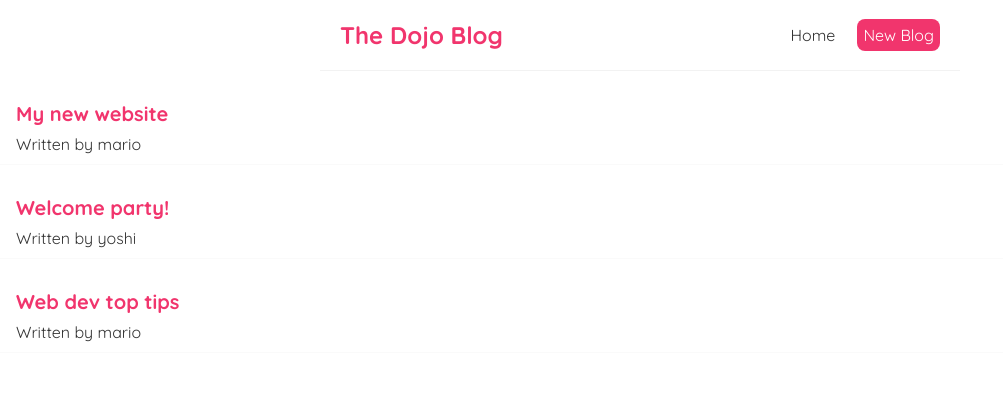
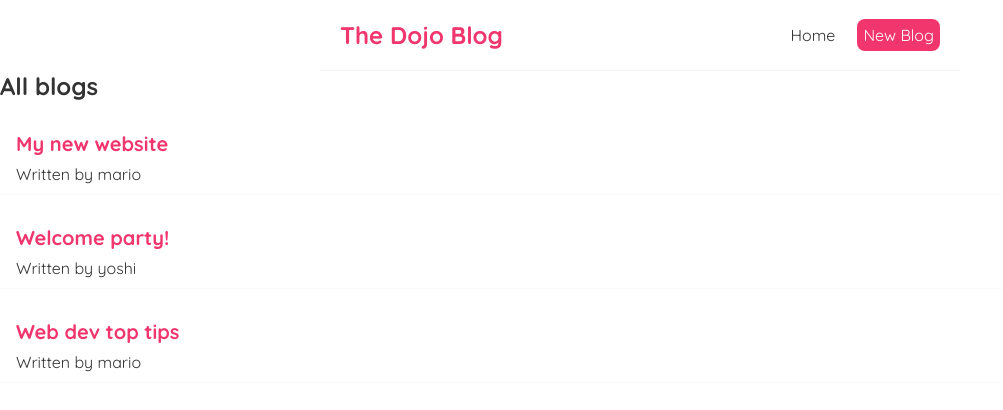
Before and after one commit to Cleomir/learning-react-hooks, a React (Create React App) app: page / in a window 1280 px wide. Shown: the top 410 px of the page, without its empty margins (0-1003 px from the left). Built offline with nearby package versions, Linux system fonts and the light colour scheme.

Commit message:
Refactor home component

```diff
--- /dev/null
+++ b/src/BlogList.js
@@ -0,0 +1,15 @@
+const BlogList = ({ blogs, title }) => {
+  return (
+    <div>
+      <h2>{title}</h2>
+      {blogs.map((blog) => (
+        <div className="blog-preview" key={blog.id}>
+          <h2>{blog.title}</h2>
+          <p>Written by {blog.author}</p>
+        </div>
+      ))}
+    </div>
+  );
+};
+
+export default BlogList;
--- a/src/Home.js
+++ b/src/Home.js
@@ -1,4 +1,6 @@
 import { useState } from "react";
+
+import BlogList from "./BlogList";
 
 const Home = () => {
   const [blogs] = useState([
@@ -14,12 +16,7 @@
 
   return (
     <div className="home">
-      {blogs.map((blog) => (
-        <div className="blog-preview" key={blog.id}>
-          <h2>{blog.title}</h2>
-          <p>Written by {blog.author}</p>
-        </div>
-      ))}
+      <BlogList blogs={blogs} title="All blogs" />
     </div>
   );
 };
```
